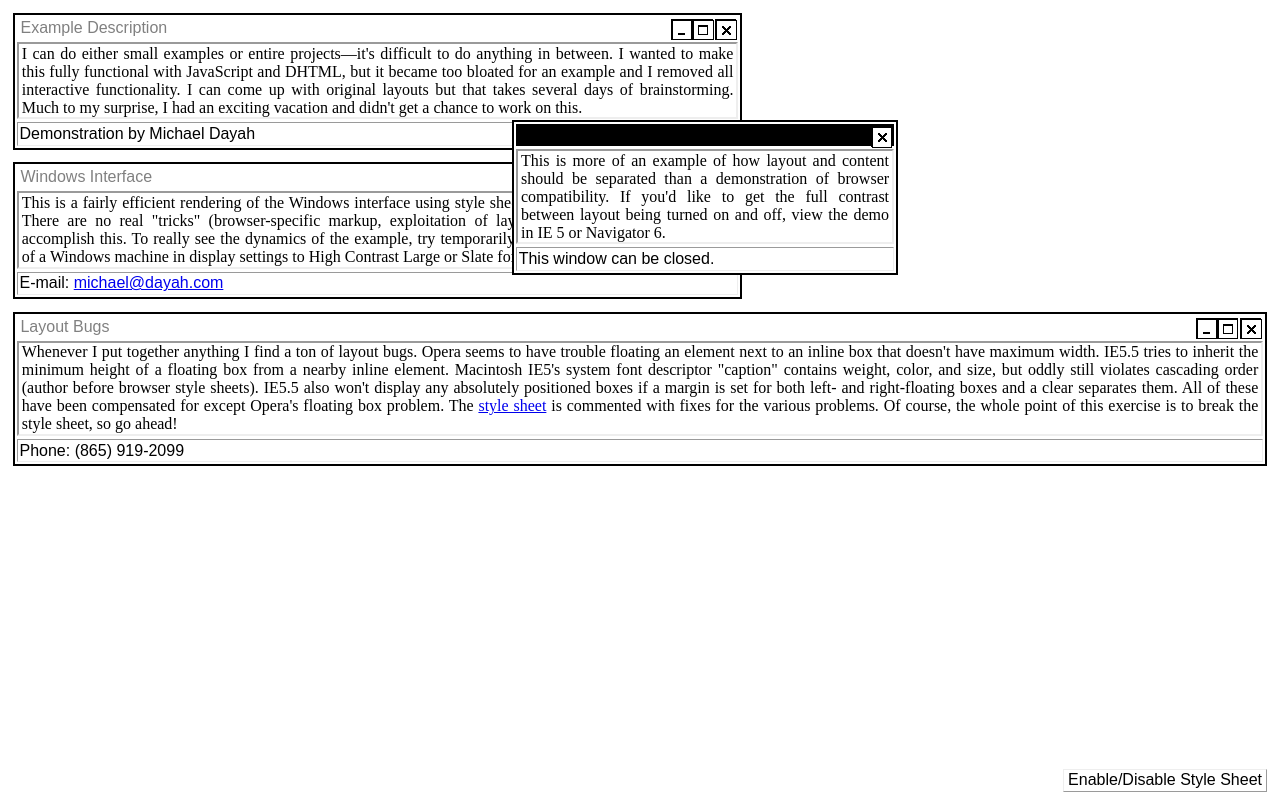
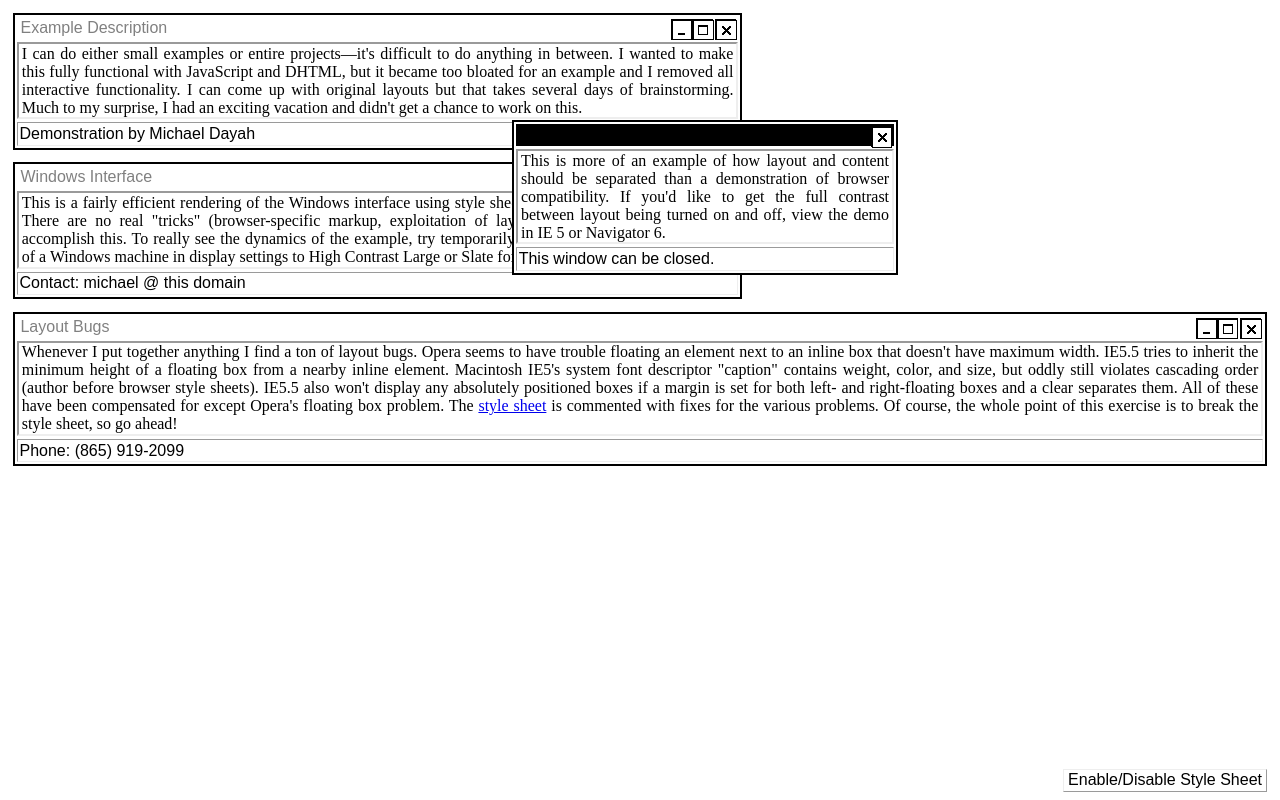
Before and after one commit to Dayah/DemoWindows, a plain HTML site: page index.html in a window 1280 px wide. Drawn offline with Linux system fonts and the light colour scheme.

Commit message:
Hide e-mail

```diff
--- a/index.html
+++ b/index.html
@@ -39,7 +39,7 @@
      <h1>Windows Interface</h1>
     </div>
     <div class="Area">This is a fairly efficient rendering of the Windows interface using style sheets and the box model&#151;no tables. There are no real &quot;tricks&quot; (browser-specific markup, exploitation of layout bugs, overlap, etc.) used to accomplish this. To really see the dynamics of the example, try temporarily changing the appearance scheme of a Windows machine in display settings to High Contrast Large or Slate for maximum effect.</div>
-    <div class="Statusbar">E-mail: <a href="mailto:michael@dayah.com">michael@dayah.com</a></div>
+    <div class="Statusbar">Contact: michael @ this domain</div>
    </div>
   </div>
 
```
